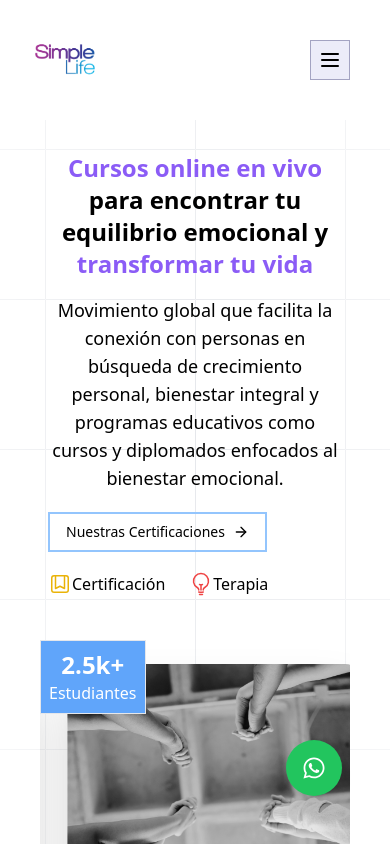
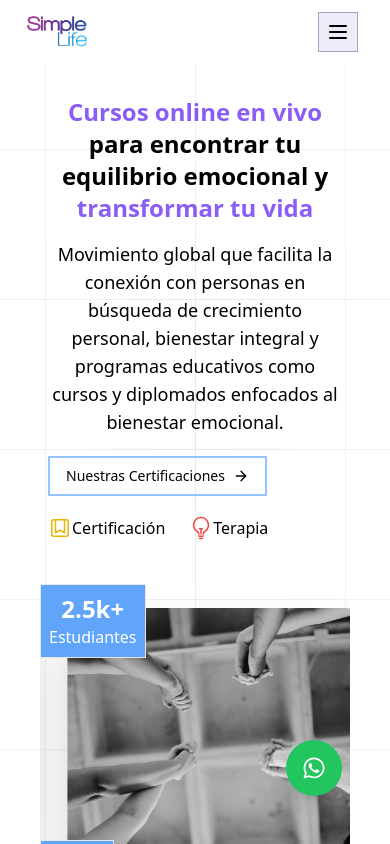
Before and after one commit to Harmaton/simplelife, a Next.js app: page / in a window 390 px wide. Shown: the top 844 px of the page. Built offline with nearby package versions, Linux system fonts and the light colour scheme; no server answers; the database is empty; grey boxes are pictures that could not be loaded.

Commit message:
adjusted the top bar

```diff
--- a/app/(main)/pricing/page.tsx
+++ b/app/(main)/pricing/page.tsx
@@ -3,6 +3,8 @@ import React, { useState } from 'react'
 import { Tabs, TabsContent, TabsList, TabsTrigger } from "@/components/ui/tabs"
 import Navbar from '@/components/landing-page/navbar'
 import PackComponent from './_components/pack-component'
+import Top from '@/components/top-page'
+
 
 const pricingData = {
   packs: [
@@ -470,10 +472,11 @@ export default function Page() {
     <>
     <Navbar />
     <div className="container mx-auto px-4">
-      <div className="bg-[radial-gradient(ellipse_at_center,_var(--tw-gradient-stops))] from-indigo-600 via-sky-600 to-indigo-600 py-12 mb-8 text-center font-serif text-white">
+      {/* <div className="bg-[radial-gradient(ellipse_at_center,_var(--tw-gradient-stops))] from-indigo-600 via-sky-600 to-indigo-600 py-12 mb-8 text-center font-serif text-white">
         <h1 className="text-4xl font-bold mb-4">Precios</h1>
         <p className="text-lg">Elige el plan que mejor se adapte a ti</p>
-      </div>
+      </div> */}
+      <Top header='Precios' text='Elige el plan que mejor se adapte a ti' />
 
       <Tabs defaultValue="packs" className="mb-10">
         <TabsList className="grid w-full grid-cols-3">
--- a/components/landing-page/navbar.tsx
+++ b/components/landing-page/navbar.tsx
@@ -21,7 +21,7 @@ export default function Navbar() {
   const { user } = useAuth();
 
   return (
-    <header className="absolute top-0 left-0 right-0 flex h-17 w-full items-center justify-between px-6 md:px-8 p-6 bg-white/70 backdrop-blur-lg transition-all duration-300 ease-in-out sticky" style={{ position: 'sticky', top: '-100px', transform: 'translateY(0)', zIndex: 50 }}>
+    <header className="absolute top-0 left-0 right-0 flex h-16 w-full items-center justify-between px-4 md:px-6 p-4 bg-white/70 backdrop-blur-lg transition-all duration-300 ease-in-out sticky" style={{ position: 'sticky', top: '-100px', transform: 'translateY(0)', zIndex: 50 }}>
         <div className="absolute inset-0 bg-white/70 backdrop-blur-lg z-[-1]"></div>
       <Link
         href="/"
```
